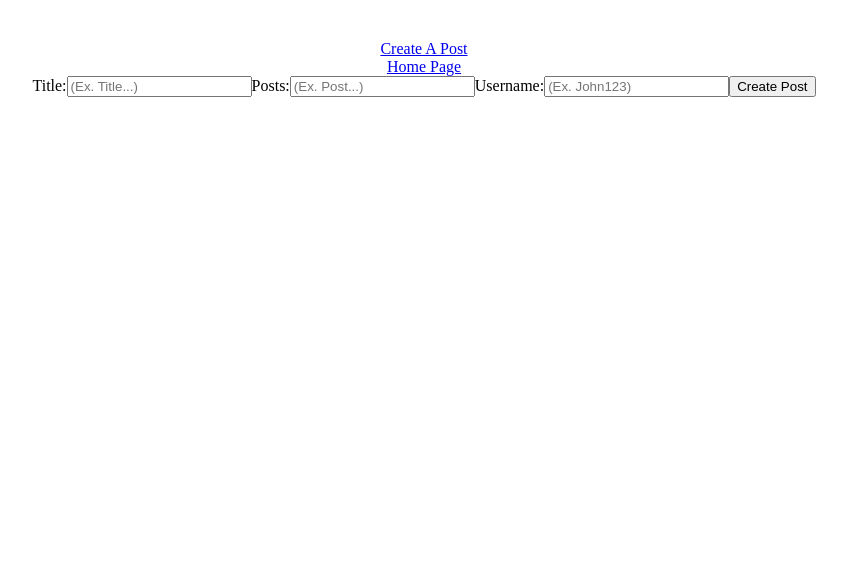
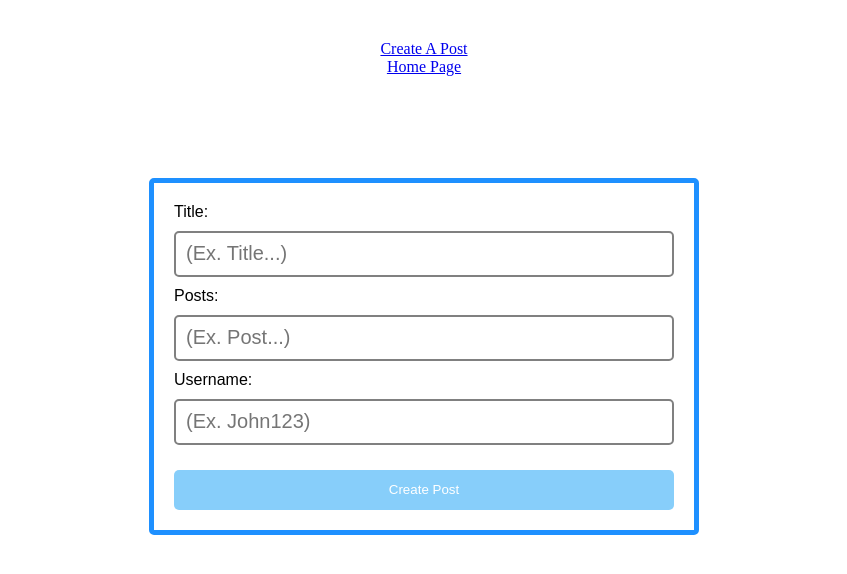
Before and after one commit to Damith08/react-full-stack, a React (Create React App) app in the folder client/: page /createpost in a window 1280 px wide. Shown: the top 574 px of the page, without its empty margins (216-1063 px from the left). Built offline with nearby package versions, Linux system fonts and the light colour scheme.

Commit message:
feat: add styles to the form

```diff
--- a/client/src/App.css
+++ b/client/src/App.css
@@ -55,3 +55,52 @@
   border-bottom-left-radius: 10px;
   border-bottom-right-radius: 10px;
 }
+
+/* CREATE POST PAGE CSS */
+
+.createPostPage {
+  font-family: Arial, Helvetica, sans-serif;
+  width: 100vw;
+  height: 70vh;
+  display: flex;
+  justify-content: center;
+  align-items: center;
+}
+.formContainer {
+  display: flex;
+  flex-direction: column;
+  justify-content: center;
+  width: 500px;
+  height: auto;
+  padding: 20px;
+  border: 5px solid dodgerblue;
+  border-radius: 5px;
+}
+
+.formContainer #inputCreatePost {
+  height: 40px;
+  margin-top: 10px;
+  margin-bottom: 10px;
+  border: 2px solid grey;
+  border-radius: 5px;
+  padding-left: 10px;
+  font-size: 20px;
+}
+
+.formContainer button {
+  margin-top: 15px;
+  height: 40px;
+  border: none;
+  background-color: lightskyblue;
+  border-radius: 5px;
+  color: white;
+}
+
+.formContainer button:hover {
+  cursor: pointer;
+  background-color: dodgerblue;
+}
+
+span {
+  color: red;
+}
--- a/client/src/pages/CreatePost.js
+++ b/client/src/pages/CreatePost.js
@@ -5,21 +5,24 @@
   return (
     <div className="createPostPage">
       <Formik>
-        <Form>
+        <Form className="formContainer">
           <label>Title:</label>
           <Field
+            autocomplete="off"
             id="inputCreatePost"
             name="title"
             placeholder="(Ex. Title...)"
           />
           <label>Posts:</label>
           <Field
+            autocomplete="off"
             id="inputCreatePost"
             name="postsText"
             placeholder="(Ex. Post...)"
           />
           <label>Username:</label>
           <Field
+            autocomplete="off"
             id="inputCreatePost"
             name="username"
             placeholder="(Ex. John123)"
```
